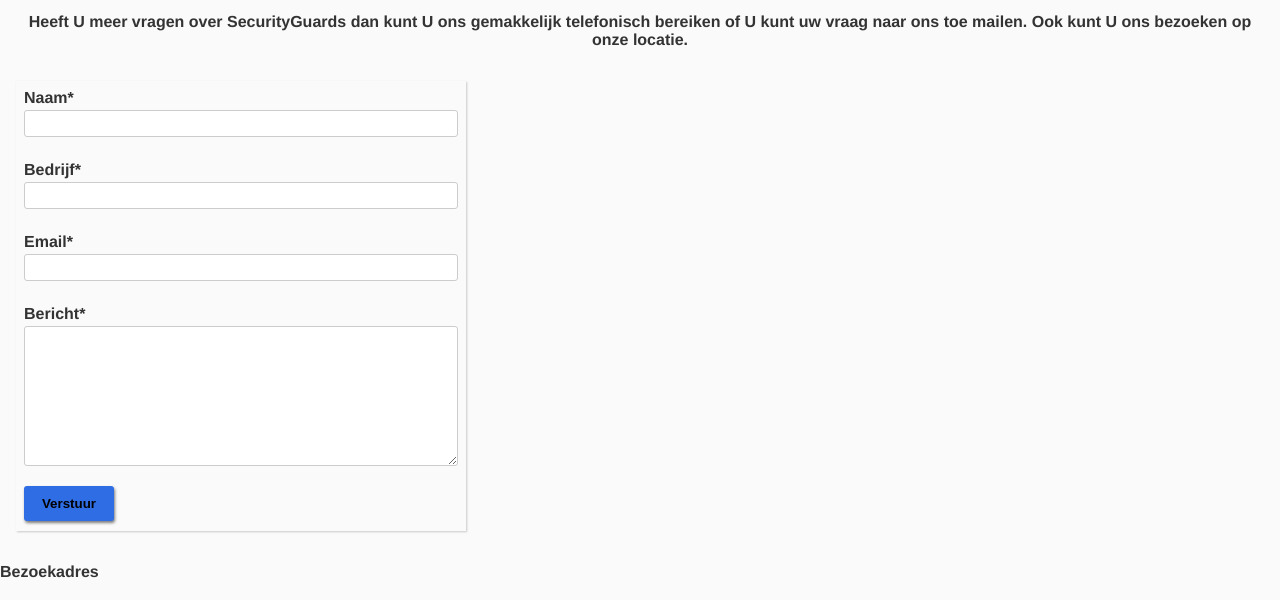
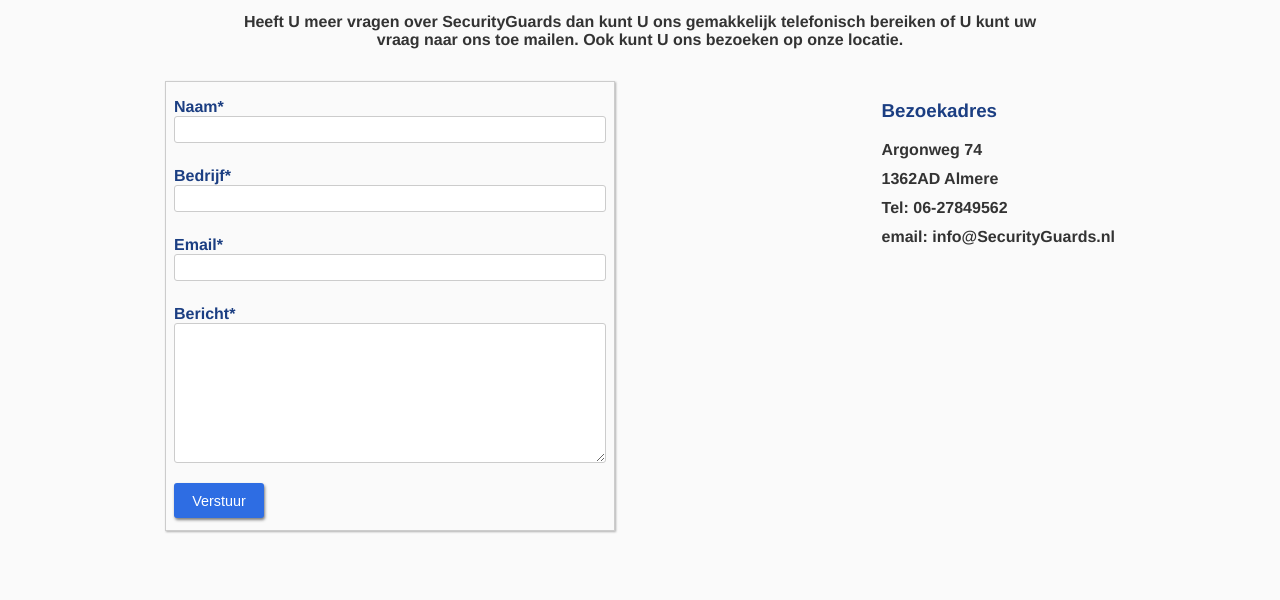
Before and after one commit to VinceRell/sg-redesign, a website built with webpack: page app/contact.html in a window 1280 px wide. Shown: the part 188-788 px from the top of the page. Built offline with nearby package versions, Linux system fonts and the light colour scheme.

Commit message:
finished contact page and styling

```diff
--- a/app/assets/styles/modules/_contact.scss
+++ b/app/assets/styles/modules/_contact.scss
@@ -9,17 +9,26 @@
     }
 
     &__subtitle {
+        max-width: 850px;
+        margin: 1rem auto;
+        padding: 0 1rem;
         text-align: center;
         font-weight: 700;
-        margin: 1rem 0 0 0;
-        padding: 0 1rem;
+    }
+
+    &__content {
+        max-width: 950px;
+        margin: 2rem auto;
+        display: flex;
+        flex-direction: column;
     }
 
     &__form {
         max-width: 450px;
         height: 450px;
-        margin: 2rem 1rem;
-        box-shadow: 1px 1px 2px rgba(0,0,0, 0.2);
+        margin: 1rem;
+        border: 1px solid #ccc;
+        box-shadow: 1px 1px 2px rgba(0,0,0, 0.3);
 
         &-field {
             margin: 0.5rem auto;
@@ -28,12 +37,12 @@
 
         &-field label {
             font-weight: 600;
+            color: $secondary-color;
         }
 
         &-field input {
             width: 100%;
             height: 27px;
-            margin-top: 3px;
             border: 1px solid #ccc;
             border-radius: 3px;
             padding: 0.5rem;
@@ -43,7 +52,6 @@
         &-field textarea {
             width: 100%;
             height: 140px;
-            margin-top: 3px;
             border: 1px solid #ccc;
             border-radius: 3px;
         }
@@ -58,8 +66,9 @@
             display: block;
             width: 90px;
             height: 35px;
-            margin:0.5rem;
-            font-weight: 600;
+            margin: 0.5rem;
+            font-size: 0.9rem;
+            color: #fff;
             border: none;
             border-radius: 3px;
             background: $main-color;
@@ -68,17 +77,50 @@
 
     }
 
+    &__info {
+        margin: 1rem;
+
+        &-title {
+            color: $secondary-color;
+        }
+
+        &-items {
+            padding: 0;
+        }
+
+        &-item {
+            list-style: none;
+            margin: 0.7rem 0;
+            font-weight: 600;
+        }
+    }
+
     @include breakpoint(tablet) {
-
         &__title {
             font-size: 1.8rem;
         }
-
     }
 
     @include breakpoint(desktop) {
         &__title {
             font-size: 2.2rem;
         }
+
+        &__form {
+            order: 1;
+            width: 100%;
+            margin: 0;
+        }
+
+        &__info {
+            order: 2;
+            margin: 0;
+        }
+
+        &__content {
+            flex-direction: row;
+            align-items: flex-start;
+            justify-content: space-between;
+        }
     }
 }
--- a/app/contact.html
+++ b/app/contact.html
@@ -37,6 +37,19 @@
                 bereiken of U kunt uw vraag naar ons toe mailen.
                 Ook kunt U ons bezoeken op onze locatie.</p>
 
+
+            <div class="contact__content">
+            <!-- contact info -->
+            <article class="contact__info">
+                <h3 class="contact__info-title">Bezoekadres</h3>
+                <ul class="contact__info-items">
+                    <li class="contact__info-item">Argonweg 74</li>
+                    <li class="contact__info-item">1362AD Almere</li>
+                    <li class="contact__info-item">Tel: 06-27849562</li>
+                    <li class="contact__info-item">email: info@SecurityGuards.nl</li>
+                </ul>
+            </article>
+
             <!-- contact form -->
             <form action="#" method="POST" class="contact__form">
                 <div class="contact__form-field">
@@ -60,19 +73,8 @@
                 </div>
 
                 <button class="contact__form-submit">Verstuur</button>
-            </form>
-
-            <!-- contact data -->
-            <article class="contact__info">
-                <h4 class="contact__info-title">Bezoekadres</h4>
-                <ul class="contact__info-items">
-                    <li class="contact__info-item">Argonweg 74</li>
-                    <li class="contact__info-item">1362AD Almere</li>
-                    <li class="contact__info-item">Tel: 06-27849562</li>
-                    <li class="contact__info-item">email: info@SecurityGuards.nl</li>
-                </ul>
-            </article>
-
+                </form>
+            </div>
         </section>
     </main>
 
```
Also changed, not shown: dist/contact.html, dist/main.css.
